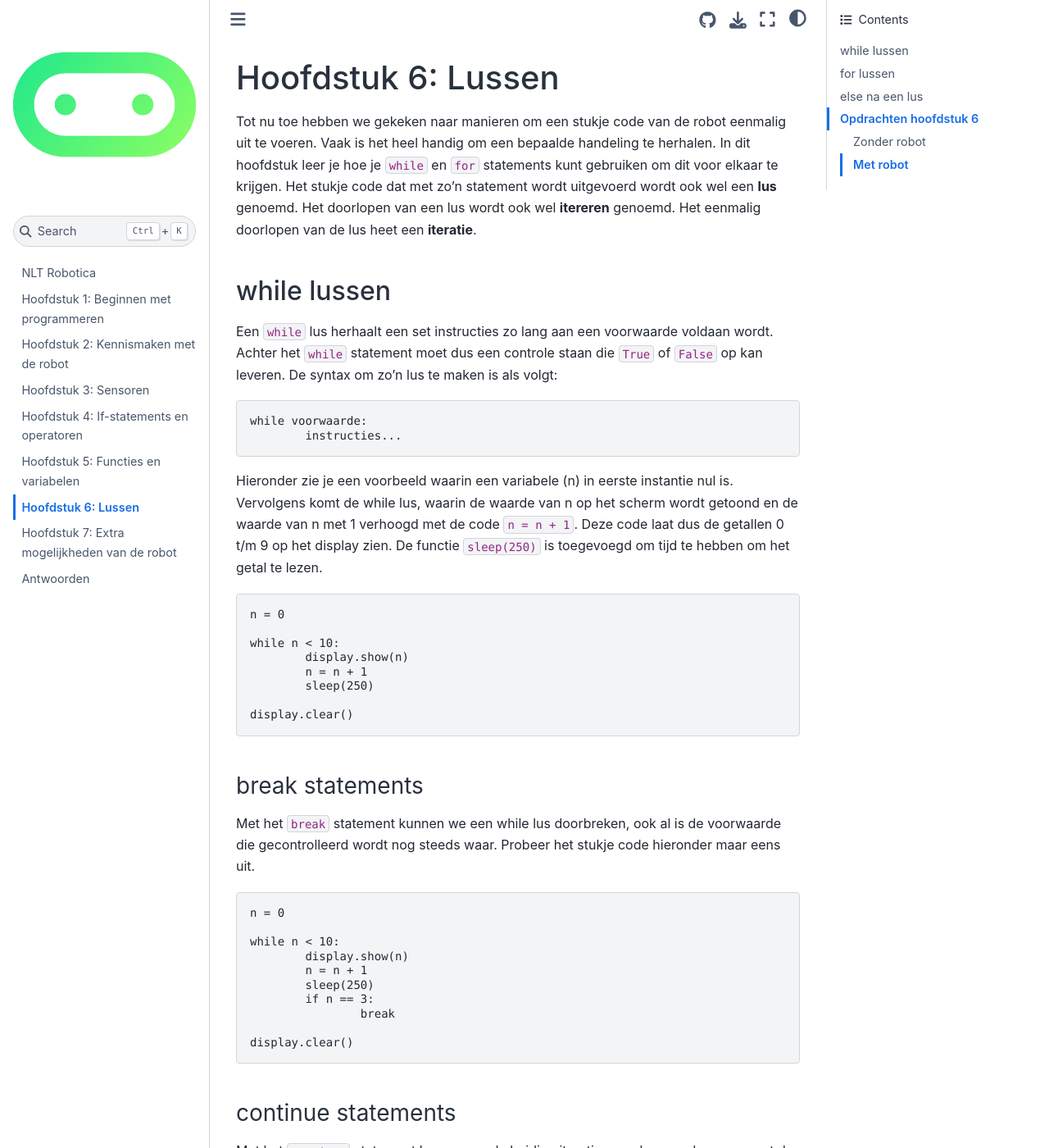
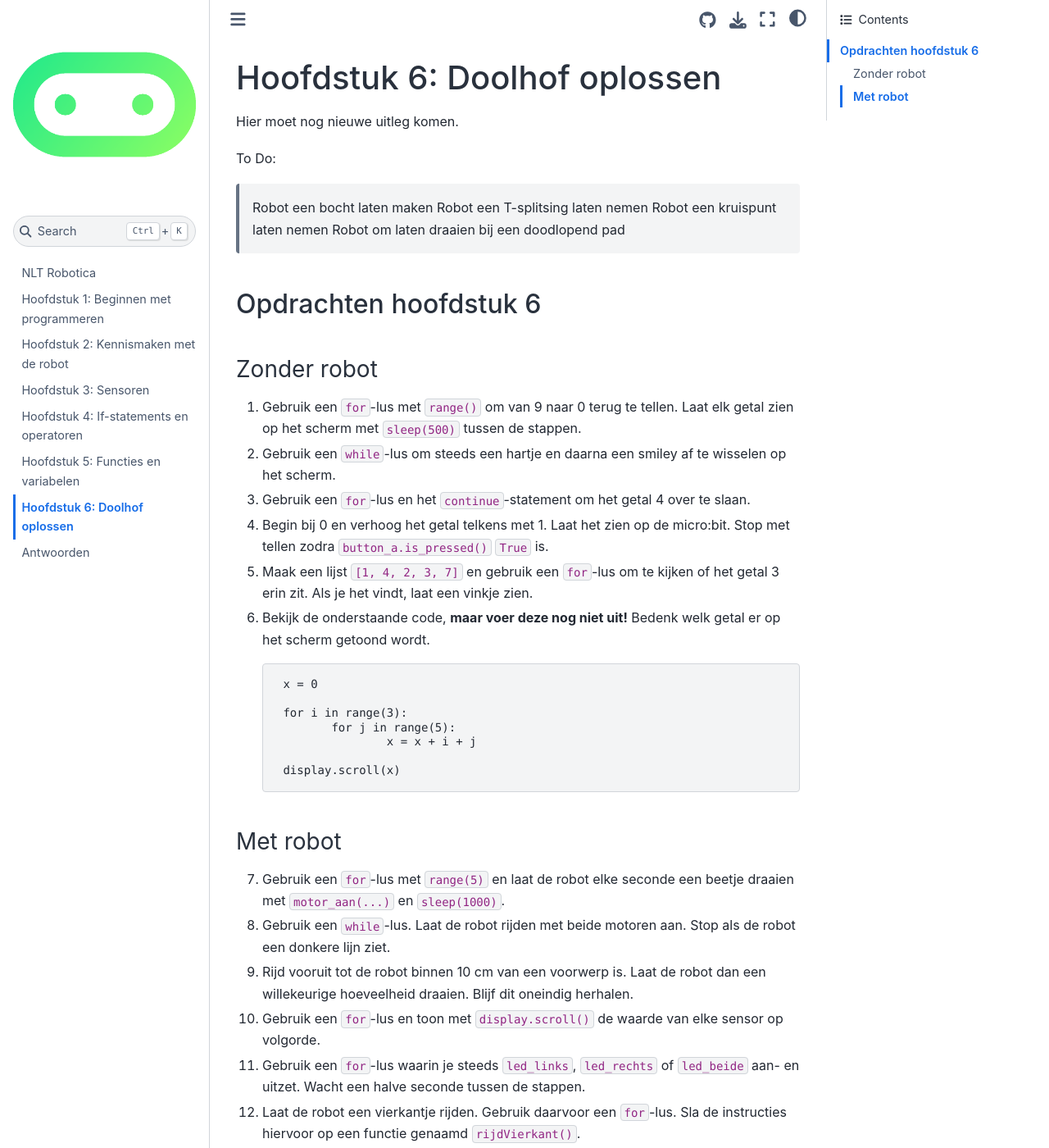
Before and after one commit to JoostvanTiel/NLT-Robotica-HAVO, a Jupyter Book: the page built from hoofdstuk6.md, in a window 1280 px wide and 1400 px high. Shown: the whole window at 82% size. Built offline with Jupyter Book 1.0.4 settings and Sphinx 7.4.7 and the Sphinx Book theme 1.1.4, drawn with Linux system fonts in a browser that asks for light colours; some of the changed text lies outside the part shown.

Commit message:
Deploy 27-01-26

```diff
--- a/_toc.yml
+++ b/_toc.yml
@@ -10,6 +10,6 @@ chapters:
 - file: hoofdstuk4
 - file: hoofdstuk5
 - file: hoofdstuk6
-- file: hoofdstuk7
+# - file: hoofdstuk7
 # - file: hoofdstuk8
 - file: antwoorden
--- a/hoofdstuk6.md
+++ b/hoofdstuk6.md
@@ -10,122 +10,14 @@ kernelspec:
   name: python3
 ---
 
-# Hoofdstuk 6: Lussen
-Tot nu toe hebben we gekeken naar manieren om een stukje code van de robot eenmalig uit te voeren. Vaak is het heel handig om een bepaalde handeling te herhalen. In dit hoofdstuk leer je hoe je `while` en `for` statements kunt gebruiken om dit voor elkaar te krijgen. Het stukje code dat met zo'n statement wordt uitgevoerd wordt ook wel een **lus** genoemd. Het doorlopen van een lus wordt ook wel **itereren** genoemd. Het eenmalig doorlopen van de lus heet een **iteratie**.
+# Hoofdstuk 6: Doolhof oplossen
+Hier moet nog nieuwe uitleg komen.
 
-## while lussen
-Een `while` lus herhaalt een set instructies zo lang aan een voorwaarde voldaan wordt. Achter het `while` statement moet dus een controle staan die `True` of `False` op kan leveren.
-De syntax om zo'n lus te maken is als volgt:
-
-	while voorwaarde:
-		instructies...
-
-Hieronder zie je een voorbeeld waarin een variabele (n) in eerste instantie nul is. Vervolgens komt de while lus, waarin de waarde van n op het scherm wordt getoond en de waarde van n met 1 verhoogd met de code `n = n + 1`. Deze code laat dus de getallen 0 t/m 9 op het display zien. De functie `sleep(250)` is toegevoegd om tijd te hebben om het getal te lezen.
-
-	n = 0
-
-	while n < 10:
-		display.show(n)
-		n = n + 1
-		sleep(250)
-
-	display.clear()
-
-### break statements
-Met het `break` statement kunnen we een while lus doorbreken, ook al is de voorwaarde die gecontrolleerd wordt nog steeds waar. Probeer het stukje code hieronder maar eens uit.
-
-	n = 0
-
-	while n < 10:
-		display.show(n)
-		n = n + 1
-		sleep(250)
-		if n == 3:
-			break
-
-	display.clear()
-
-### continue statements
-Met het `continue` statement kunnen we de huidige iteratie overslaan en doorgaan met de volgende iteratie, zoals te zien is in het volgende stukje code.
-
-	n = 0
-
-	while n < 9:
-		n = n + 1
-		if n == 3:
-			continue
-		display.show(n)
-		sleep(250)
-
-	display.clear()
-
-## for lussen
-Met een `for` lus kan geïtereerd worden over een reeks aan waardes. Die waardes kunnen getallen zijn, maar ook andere soorten variabelen (zoals strings).
-
-	for variabele in reeks:
-		instructies...
-
-In het voorbeeld hieronder worden twee reeksen gedeclareerd: `getallen` en `letters`. Een reeks wordt gedeclareerd door een aantal waardes, gescheiden door komma's, tussen vierkante haakjes (`[` en `]`) te zetten. De `for` lus wordt voor iedere waarde in de reeks een keer doorlopen. De variabele krijgt in die iteratie de waarde van de reeks toegekend. De `for` lus wordt automatisch afgebroken als het eind van de reeks is bereikt.
-
-	getallen = [0, 1, 2, 3, 4, 5]
-	letters = ["a", "b", "c", "d", "e", "f"]
-
-	for getal in getallen:
-		display.show(getal)
-		sleep(250)
-
-	for letter in letters:
-		display.show(letter)
-		sleep(250)
-
-	display.clear()
-
-### De range() functie
-Met de `range()` functie kan snel een reeks aan getallen worden aangemaakt. De functie maakt een reeks **tot** het getal dat als parameter wordt meegegeven.
-Zo geeft `range(5)` de reeks `[0, 1, 2, 3, 4]`.
-
-	for x in range(5):
-		display.show(x)
-		sleep(250)
-
-	display.clear()
-
-Er kunnen ook meerdere parameters aan de `range()` functie worden meegegeven.
-Laten we de parameters 'a', 'b' en 'c' noemen. In de functie `range(a, b, c)` is a het startgetal, b het eindgetal en c de stapgrootte.
-De functie `range(3, 15, 4)` produceert dus de reeks `[3, 7, 11]`
-
-	for x in range(3, 15, 4):
-		display.scroll(x)
-		sleep(250)
-
-	display.clear()
-
-Net als bij een `while` lus, kunnen de `break` en `continue` statements ook bij een `for` lus gebruikt worden.
-
-## else na een lus
-Zowel bij `while` lussen als bij `for` lussen kan na het itereren door de lus een afsluitende set aan instructies worden uitgevoerd met `else`.
-
-	for x in range(2, 12, 2):
-		display.scroll(x)
-		sleep(250)
-	else:
-		display.show(5)
-		sleep(1000)
-
-	display.clear()
-
-Deze instructies worden niet doorlopen als er uit de lus gebroken wordt met een `break` statement.
-
-	for x in range(2, 12, 2):
-		display.scroll(x)
-		if x >= 8:
-			break
-		sleep(250)
-	else:
-		display.show(5)
-		sleep(1000)
-
-	display.clear()
+To Do:
+  > Robot een bocht laten maken
+  > Robot een T-splitsing laten nemen
+  > Robot een kruispunt laten nemen
+  > Robot om laten draaien bij een doodlopend pad
 
 ## Opdrachten hoofdstuk 6
 
```
